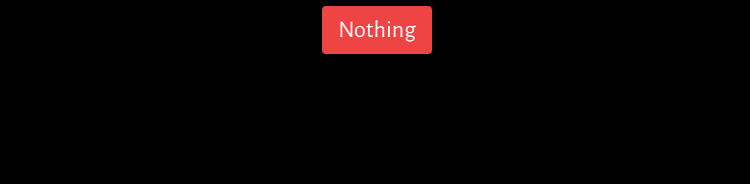
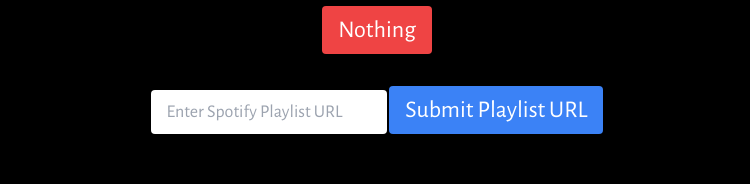
Before and after one commit to JOwen-ster/PlaylistExporter, a SvelteKit app in the folder frontend/: page / in a window 1280 px wide. Shown: the part 458-642 px from the top of the page, without its empty margins (263-1013 px from the left). Built offline with nearby package versions, Linux system fonts and the light colour scheme.

Commit message:
Youtube works like every other time and I added functionality to accept a spotify playlist link

```diff
--- a/frontend/src/routes/+page.svelte
+++ b/frontend/src/routes/+page.svelte
@@ -2,6 +2,7 @@
   import { onMount } from 'svelte';
 
   let output = "Nothing";
+  let spotifyPlaylistLink = ""; // Bind to the input field
   async function fetchPlaylist() {
     try {
       const response = await fetch(`http://localhost:8090/TestingSpotify`, { method: 'GET' });
@@ -30,6 +31,32 @@
       if (response.ok) {
         const data = await response.json();
         output = JSON.stringify(data, null, 2); // Properly format and display the JSON response
+      } else {
+        output = `Error: ${response.status} ${response.statusText}`;
+      }
+    } catch (error) {
+      output = `Fetch failed: ${error.message}`;
+    }
+  }
+
+  async function submitSpotifyPlaylist() {
+    if (!spotifyPlaylistLink) {
+      output = "Please enter a valid Spotify playlist URL.";
+      return;
+    }
+
+    try {
+      const response = await fetch('http://localhost:8090/spotifyPlaylist', {
+        method: 'POST',
+        headers: {
+          'Content-Type': 'application/json',
+        },
+        body: JSON.stringify({ playlistUrl: spotifyPlaylistLink }),
+      });
+
+      if (response.ok) {
+        const data = await response.json();
+        output = `Playlist processed: ${JSON.stringify(data, null, 2)}`;
       } else {
         output = `Error: ${response.status} ${response.statusText}`;
       }
@@ -70,7 +97,21 @@
         Testing
       </button>
       <p class="md:text-2xl text-center text-white bg-red-500 py-2 px-4 rounded hover:bg-red-600">{output}</p>
-
+      <!-- Form to accept Spotify Playlist URL -->
+      <div class="space-y-4">
+        <input
+          type="text"
+          placeholder="Enter Spotify Playlist URL"
+          bind:value={spotifyPlaylistLink}
+          class="px-4 py-2 rounded text-lg"
+        />
+        <button
+          on:click={submitSpotifyPlaylist}
+          class="md:text-2xl text-center text-white bg-blue-500 py-2 px-4 rounded hover:bg-blue-600"
+        >
+          Submit Playlist URL
+        </button>
+      </div>
     </div>
   </div>
 
```
Also changed, not shown: 1 other file (tests, documents, lock files or other folders).
